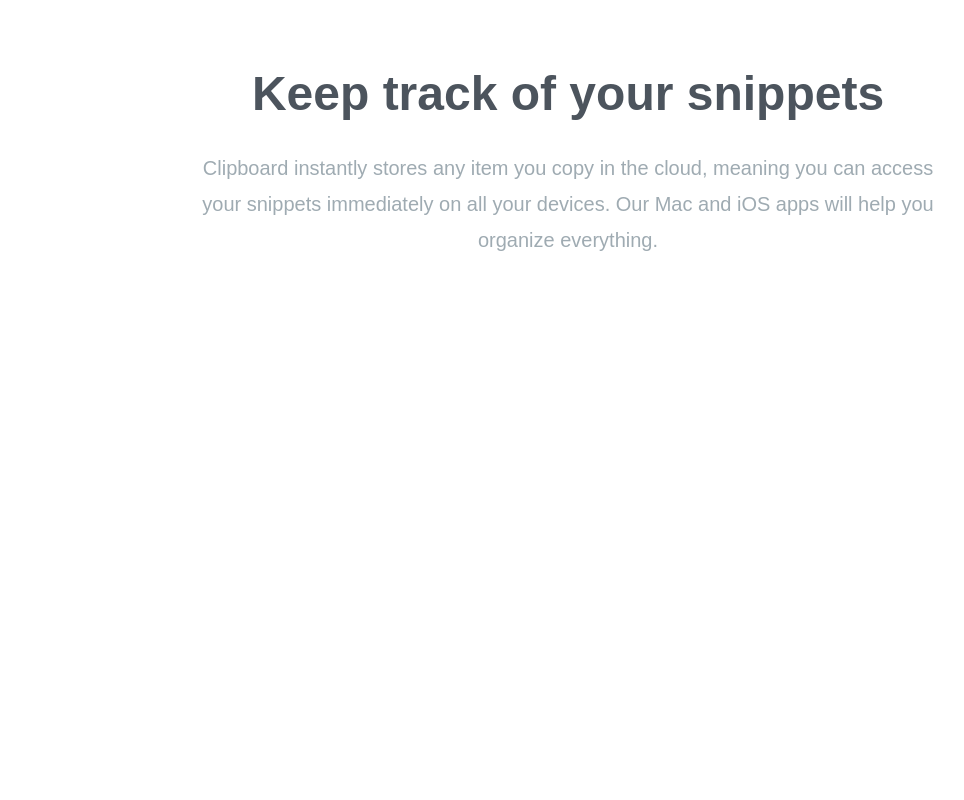
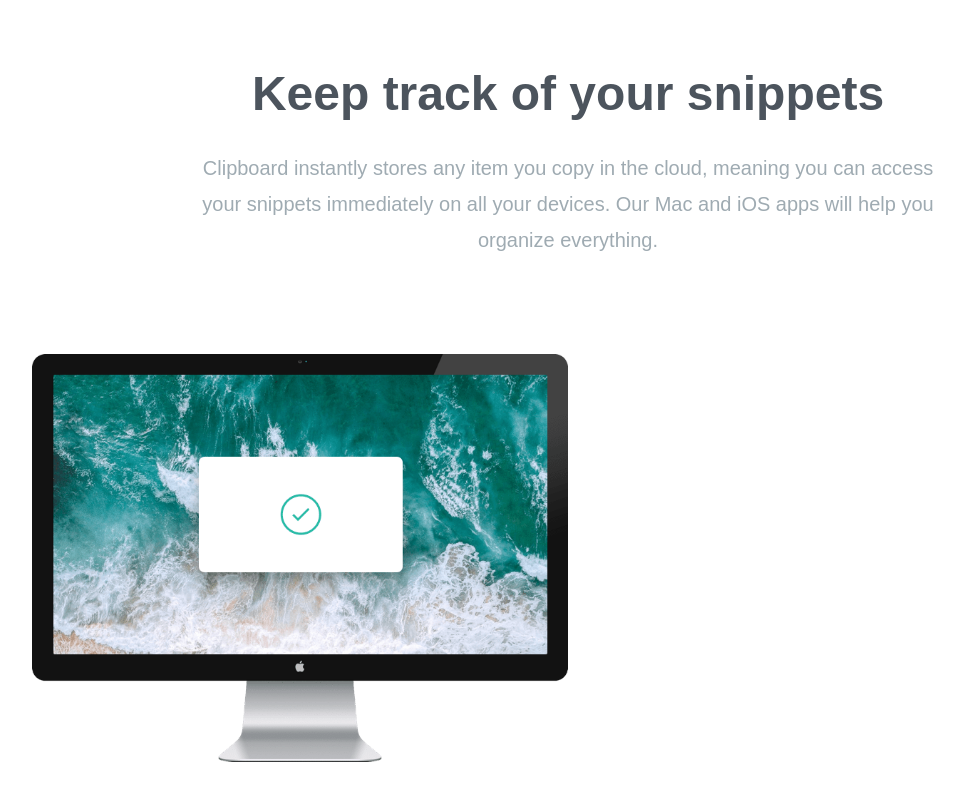
Before and after one commit to Soulbolt/clipboard, a website: page index.html in a window 1280 px wide. Shown: the part 651-1451 px from the top of the page, without its empty margins (72-1036 px from the left). Before the commit the page ends 1085 px from the top, so only its background shows below. Drawn offline with Linux system fonts and the light colour scheme; a web font is replaced by a local one.

Commit message:
Add image container and img source.

```diff
--- a/index.html
+++ b/index.html
@@ -59,7 +59,17 @@
     <!-- Features section -->
     <section id="features">
       <div class="section-container my-20">
-        <div class="flex flex-col md:flex-row md:space-x-32"></div>
+        <div class="relative flex flex-col md:flex-row md:space-x-32">
+          <!-- Image -->
+          <div class="md:w-1/2">
+            <img
+              src="images/image-computer.png"
+              alt=""
+              class="md:abosolute top-0 right-[50%]"
+            />
+          </div>
+          <!-- Items Container -->
+        </div>
       </div>
     </section>
   </body>
```
Also changed, not shown: css/style.css.
